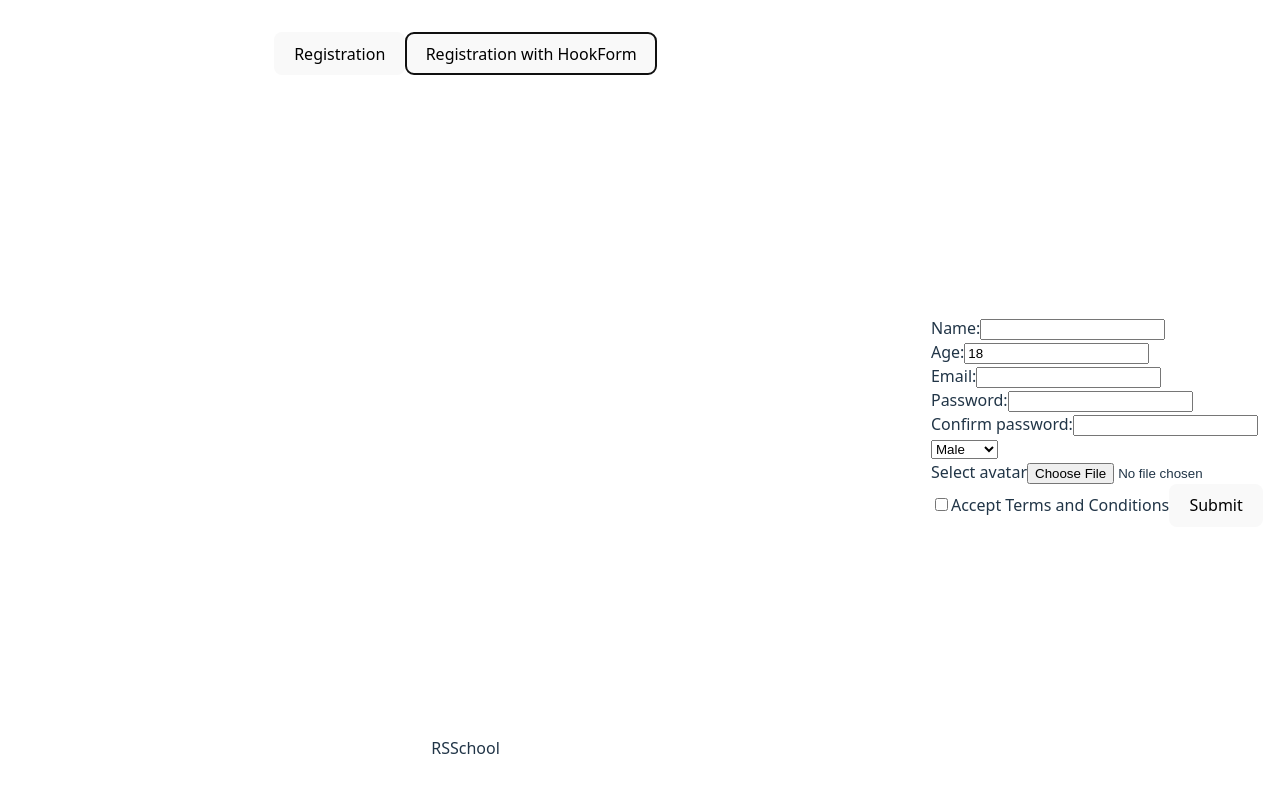
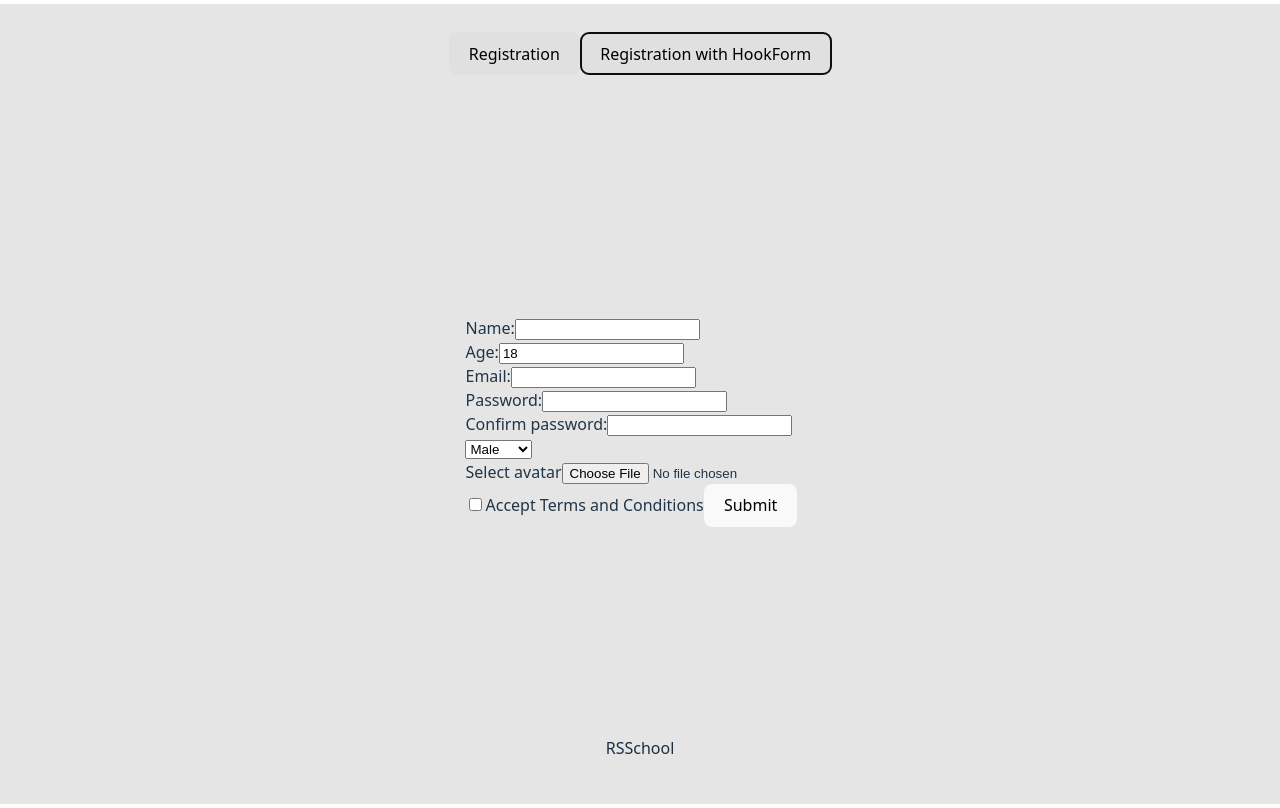
Before and after one commit to DmitriyRadovnya/RSS-Tasks, a React (Vite) app: page / in a window 1280 px wide. Both pictures are taken after a click on the button "Registration with HookForm". Built offline with nearby package versions, Linux system fonts and the light colour scheme.

Commit message:
feat: add basic modal styles

```diff
--- /dev/null
+++ b/src/components/modal/modal.css
@@ -0,0 +1,10 @@
+.modal-wrapper {
+  position: absolute;
+  width: 100%;
+  height: 100%;
+  z-index: 100;
+  background-color: rgba(0, 0, 0, 0.1);
+  display: flex;
+  justify-content: center;
+  align-items: center;
+}
--- a/src/components/modal/modal.tsx
+++ b/src/components/modal/modal.tsx
@@ -1,12 +1,23 @@
-import type { FC } from 'react';
+import './modal.css';
+import { useEffect, type FC } from 'react';
 import { createPortal } from 'react-dom';
 import type { IModalProps } from '../../interfaces/interfaces';
 
 export const Modal: FC<IModalProps> = ({ isOpen, onClose, children }) => {
+  useEffect(() => {
+    const handleEsc = (e: KeyboardEvent) => {
+      if (e.key === 'Escape') onClose();
+    };
+    window.addEventListener('keydown', handleEsc);
+    return () => window.removeEventListener('keydown', handleEsc);
+  }, [onClose]);
+
   if (!isOpen) return null;
   return createPortal(
     <div className="modal-wrapper" onClick={onClose}>
-      <div className="modal-content">{children}</div>
+      <div className="modal-content" onClick={(e) => e.stopPropagation()}>
+        {children}
+      </div>
     </div>,
     document.body
   );
```
